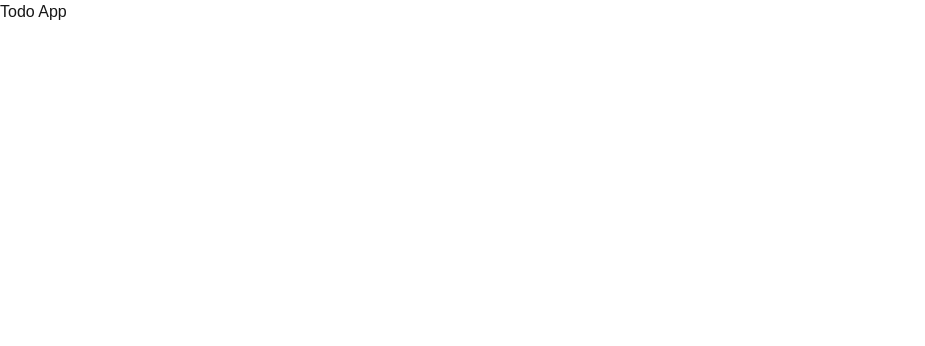
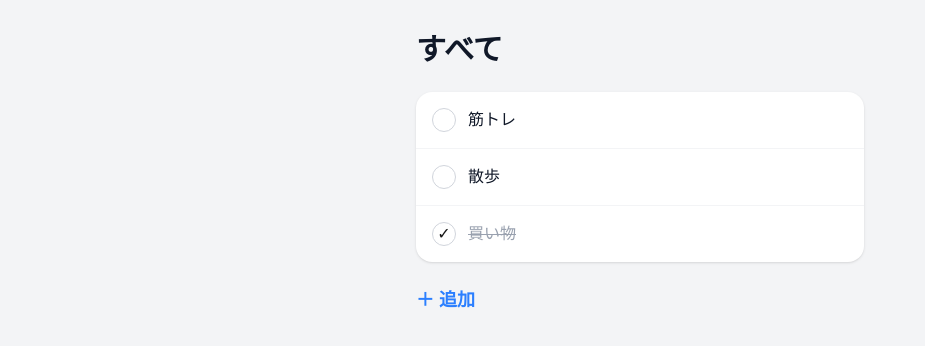
Before and after one commit to daxi1081-ui/todo-app, a Next.js app: page / in a window 1280 px wide. Shown: the top 346 px of the page, without its empty margins (0-925 px from the left). Built offline with nearby package versions, Linux system fonts and the light colour scheme.

Commit message:
Todo一覧画面のモックを作成

```diff
--- a/app/page.tsx
+++ b/app/page.tsx
@@ -1,7 +1,41 @@
+const todos = [
+  { id: 1, title: "筋トレ", completed: false },
+  { id: 2, title: "散歩", completed: false },
+  { id: 3, title: "買い物", completed: true },
+];
+
 export default function Home() {
   return (
-    <main>
-      <h1>Todo App</h1>
+    <main className="min-h-screen bg-gray-100 px-4 py-8">
+      <div className="mx-auto max-w-md">
+        <h1 className="mb-6 text-3xl font-bold text-gray-900">すべて</h1>
+
+        <div className="rounded-2xl bg-white shadow-sm">
+          {todos.map((todo) => (
+            <div
+              key={todo.id}
+              className="flex items-center gap-3 border-b border-gray-100 px-4 py-4 last:border-b-0"
+            >
+              <span className="flex h-6 w-6 items-center justify-center rounded-full border border-gray-300">
+                {todo.completed ? "✓" : ""}
+              </span>
+              <span
+                className={
+                  todo.completed
+                    ? "text-gray-400 line-through"
+                    : "text-gray-900"
+                }
+              >
+                {todo.title}
+              </span>
+            </div>
+          ))}
+        </div>
+
+        <button className="mt-6 text-lg font-semibold text-blue-500">
+          ＋ 追加
+        </button>
+      </div>
     </main>
   );
 }
```
Also changed, not shown: 2 other files (tests, documents, lock files or other folders).
